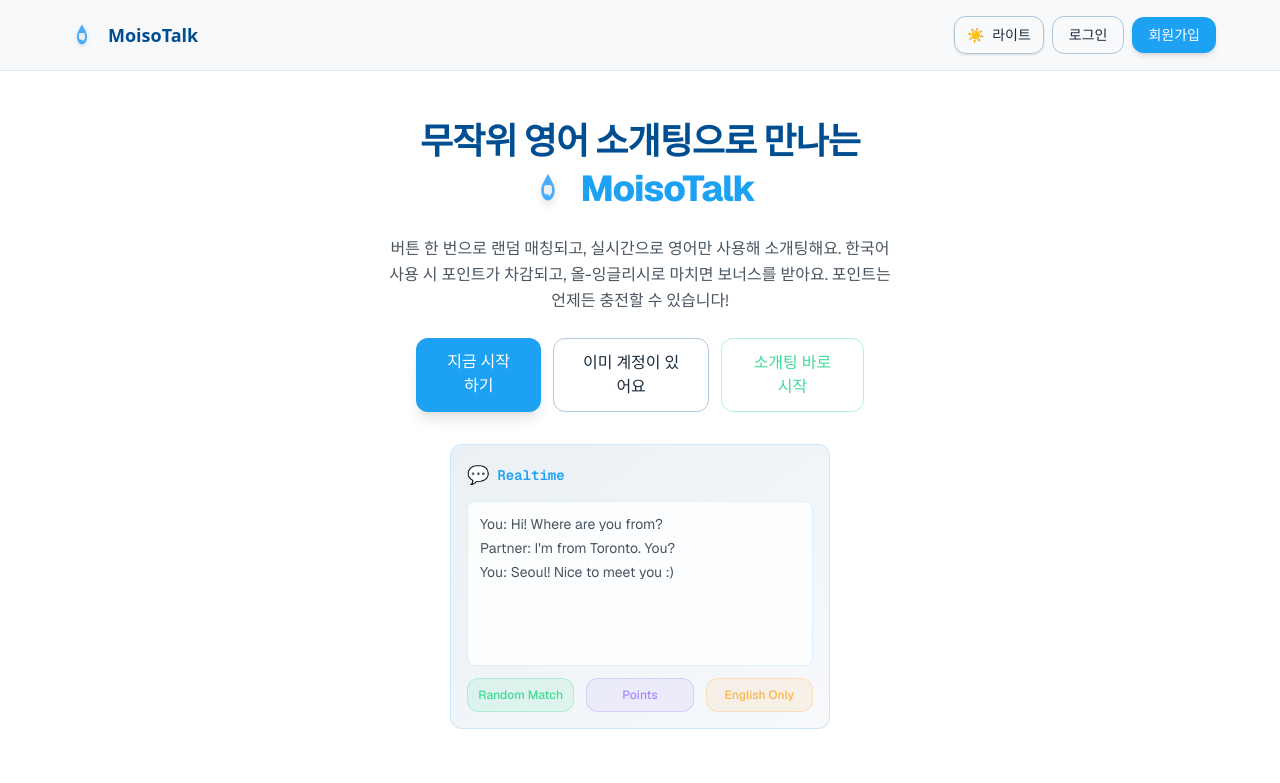
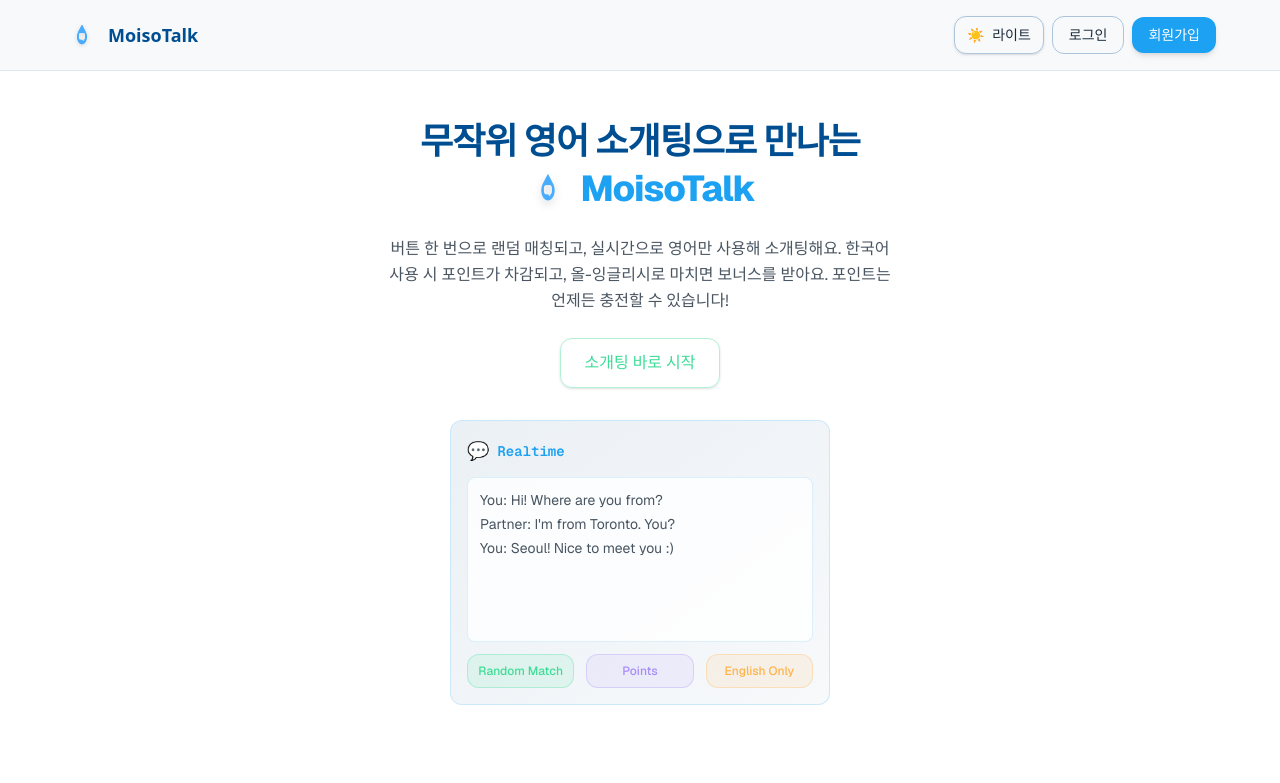
Before and after one commit to wdevelope/moisotalk, a Next.js app: page / in a window 1280 px wide. Shown: the top 783 px of the page. Built offline with nearby package versions, Linux system fonts and the light colour scheme; no server answers.

Commit message:
feat(home): reduce to single CTA; if logged in start match and jump to chat (fallback /match), else go to /signup

```diff
--- a/src/app/page.tsx
+++ b/src/app/page.tsx
@@ -1,7 +1,49 @@
+"use client";
 import Image from "next/image";
-import Link from "next/link";
+import { useState } from "react";
+import { useRouter } from "next/navigation";
+import { getBrowserClient } from "@/lib/supabaseClient";
 
 export default function Home() {
+  const router = useRouter();
+  const supabase = getBrowserClient();
+  const [starting, setStarting] = useState(false);
+
+  async function onStart() {
+    if (starting) return;
+    setStarting(true);
+    try {
+      const { data } = await supabase.auth.getUser();
+      if (!data.user) {
+        router.push("/signup");
+        return;
+      }
+      // Attempt to start matching and go straight to chat if possible
+      const resStart = await fetch("/api/match/start", { method: "POST" });
+      if (!resStart.ok) {
+        router.push("/match");
+        return;
+      }
+      // Try a few quick attempts to get a room, else fall back to /match
+      for (let i = 0; i < 4; i++) {
+        const resTry = await fetch("/api/match/try", { method: "POST" });
+        if (resTry.ok) {
+          const j = await resTry.json().catch(() => ({}));
+          if (j?.roomId) {
+            router.push(`/chat/${j.roomId}`);
+            return;
+          }
+        }
+        await new Promise((r) => setTimeout(r, 700));
+      }
+      router.push("/match");
+    } catch {
+      router.push("/match");
+    } finally {
+      setStarting(false);
+    }
+  }
+
   return (
     <div className="font-sans bg-background text-foreground min-h-screen">
       <main className="px-4 md:px-6 2xl:px-10">
@@ -28,25 +70,14 @@ export default function Home() {
               한국어 사용 시 포인트가 차감되고, 올-잉글리시로 마치면 보너스를
               받아요. 포인트는 언제든 충전할 수 있습니다!
             </p>
-            <div className="flex flex-col md:flex-row gap-2 md:gap-3 max-w-md mx-auto 2xl:mx-0">
-              <Link
-                href="/signup"
-                className="px-4 md:px-6 py-2.5 md:py-3 rounded-lg md:rounded-xl bg-primary text-primary-foreground text-sm md:text-base font-medium hover:opacity-90 transition text-center shadow-lg"
+            <div className="flex justify-center 2xl:justify-start">
+              <button
+                onClick={onStart}
+                disabled={starting}
+                className="px-5 md:px-6 py-2.5 md:py-3 rounded-lg md:rounded-xl border border-mint/40 text-sm md:text-base hover:bg-mint/10 transition text-center text-mint font-medium shadow-sm disabled:opacity-60"
               >
-                지금 시작하기
-              </Link>
-              <Link
-                href="/login"
-                className="px-4 md:px-6 py-2.5 md:py-3 rounded-lg md:rounded-xl border border-accent/30 text-sm md:text-base hover:bg-accent/10 transition text-center"
-              >
-                이미 계정이 있어요
-              </Link>
-              <Link
-                href="/match"
-                className="px-4 md:px-6 py-2.5 md:py-3 rounded-lg md:rounded-xl border border-mint/40 text-sm md:text-base hover:bg-mint/10 transition text-center text-mint"
-              >
-                소개팅 바로 시작
-              </Link>
+                {starting ? "매칭 중..." : "소개팅 바로 시작"}
+              </button>
             </div>
           </div>
 
```
